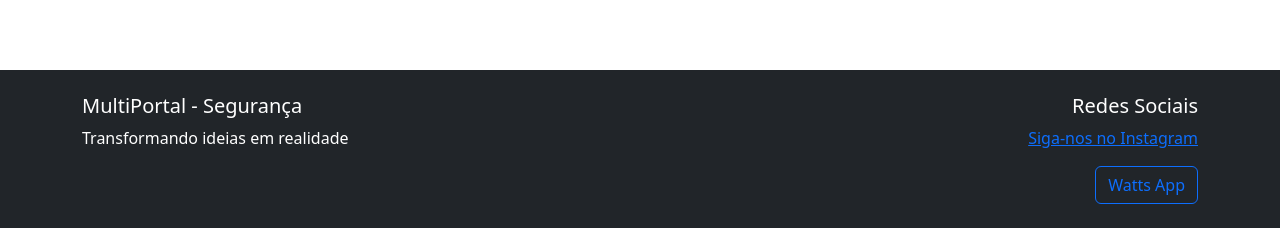
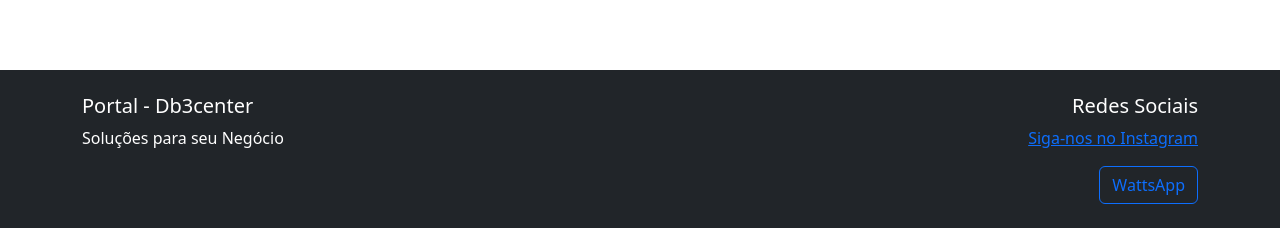
Before and after one commit to Db3center/Db3site, a Python web app: template templates/seg.html in a window 1280 px wide. Shown: the part 1107-1335 px from the top of the page. Run offline with Jinja, Linux system fonts and the light colour scheme; the template is opened without the code that fills it, so the values that code supplies are empty.

Commit message:
Update seg.html

```diff
--- a/templates/seg.html
+++ b/templates/seg.html
@@ -88,13 +88,13 @@
         <div class="container">
             <div class="row">
                 <div class="col-md-6">
-                    <h5>MultiPortal - Segurança</h5>
-                    <p>Transformando ideias em realidade</p>
+                    <h5>Portal - Db3center</h5>
+                    <p>Soluções para seu Negócio</p>
                 </div>
                 <div class="col-md-6 text-md-end">
                     <h5>Redes Sociais</h5>
-                    <p><a href="https://www.instagram.com/db3center/" target="_blank">Siga-nos no Instagram</a> </p>
-                   <a href="https://wa.me/5541991939310?text=Bem%20vindo%20a%20Db3center" class="btn btn-outline-primary">Watts App</a>
+                    <p><a href="https://www.instagram.com/unika_3d/" target="_blank">Siga-nos no Instagram</a> </p>
+                   <a href="https://wa.me/5541991939310?text=Bem%20vindo%20a%20Db3center" class="btn btn-outline-primary">WattsApp</a>
                 </div>
             </div>
         </div>
```
